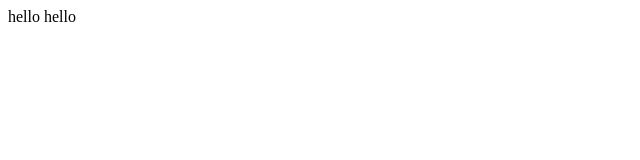
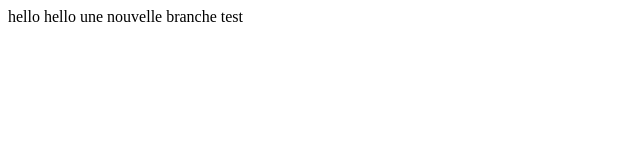
Before and after one commit to Karma4444/TP1, a plain HTML site: page index.html in a window 1280 px wide. Shown: the whole page, without its empty margins (0-640 px from the left). Drawn offline with Linux system fonts and the light colour scheme.

Commit message:
second modification(branch)

```diff
--- a/index.html
+++ b/index.html
@@ -8,5 +8,6 @@
 </head>
 <body>
     hello hello
+    une nouvelle branche test
 </body>
 </html>
```
